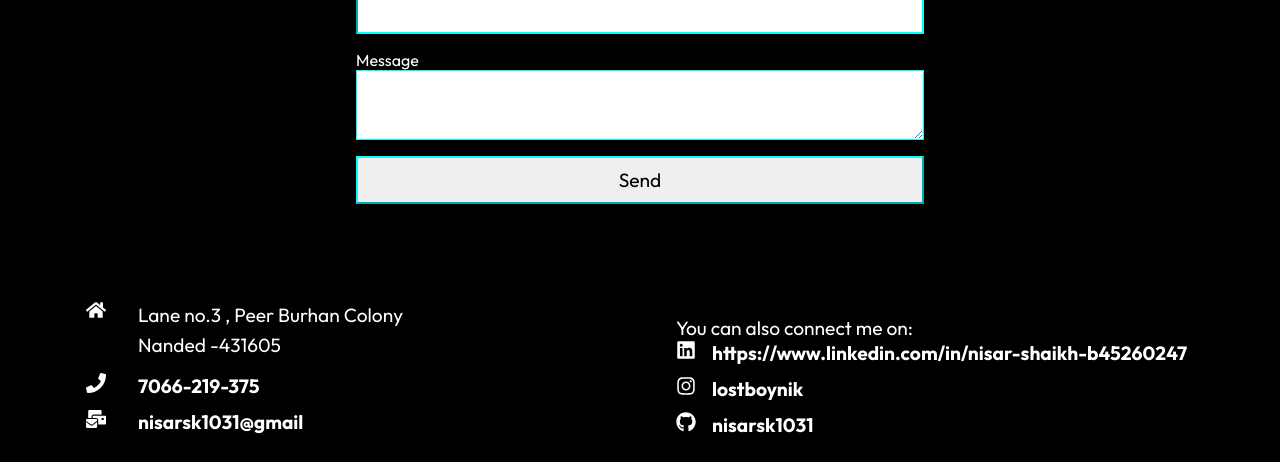
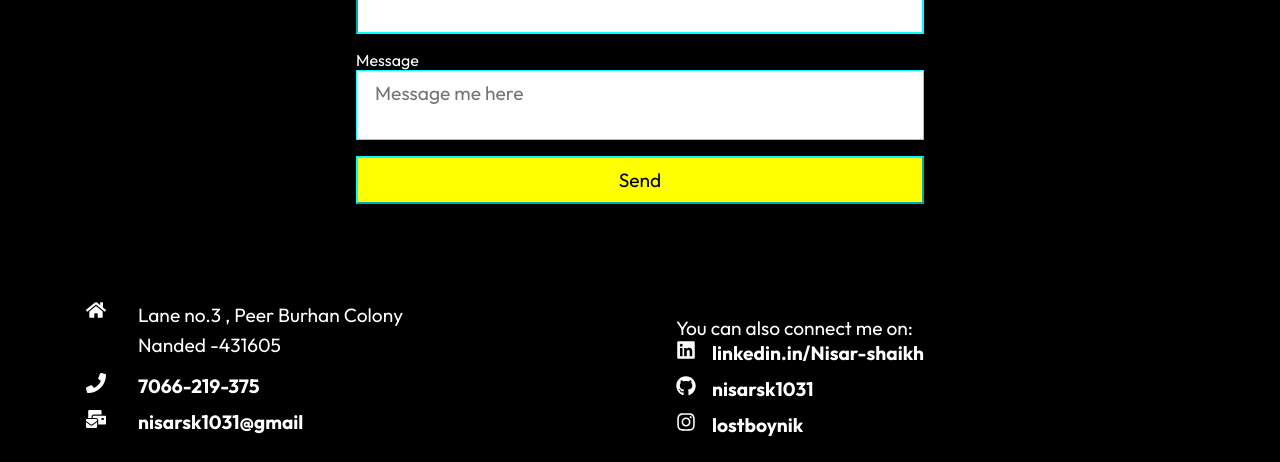
Before and after one commit to nisarsk1031/NisarPortfolio, a React (Create React App) app: page /Contact in a window 1280 px wide. Shown: the part 790-1252 px from the top of the page. Built offline with nearby package versions, Linux system fonts and the light colour scheme.

Commit message:
Added Clickable link and modification in navbar

```diff
--- a/src/components/ContactForm.jsx
+++ b/src/components/ContactForm.jsx
@@ -1,6 +1,6 @@
-import "./ContactFormStyles.css"
-import React,{useRef} from 'react'
-import emailjs from '@emailjs/browser';
+import "./ContactFormStyles.css";
+import React, { useRef } from "react";
+import emailjs from "@emailjs/browser";
 
 const ContactForm = () => {
   const form = useRef();
@@ -8,12 +8,21 @@ const ContactForm = () => {
   const sendEmail = (e) => {
     e.preventDefault();
 
-        emailjs.sendForm('YOUR_SERVICE_ID', 'YOUR_TEMPLATE_ID', form.current, 'YOUR_PUBLIC_KEY')
-          .then((result) => {
+    emailjs
+      .sendForm(
+        "YOUR_SERVICE_ID",
+        "YOUR_TEMPLATE_ID",
+        form.current,
+        "YOUR_PUBLIC_KEY"
+      )
+      .then(
+        (result) => {
           console.log(result.text);
-          }, (error) => {
+        },
+        (error) => {
           console.log(error.text);
-          });
+        }
+      );
   };
 
   return (
@@ -24,12 +33,11 @@ const ContactForm = () => {
         <label>Email</label>
         <input type="email" name="user_email" />
         <label>Message</label>
-      <textarea name="message" />
-      <input type="submit" value="Send" />
+        <textarea  className="txtar" name="message" placeholder="Message me here" />
+        <input className="sendcss" type="submit" value="Send" />
       </form>
+    </div>
+  );
+};
 
-    </div>
-  )
-}
-
-export default ContactForm
+export default ContactForm;
--- a/src/components/ContactFormStyles.css
+++ b/src/components/ContactFormStyles.css
@@ -18,3 +18,9 @@ form input, form textarea{
      border-color:aqua;
 
 }
+.sendcss{
+    background-color: yellow;
+}
+.txtar{
+    resize: none;
+}
--- a/src/components/Footer.jsx
+++ b/src/components/Footer.jsx
@@ -32,24 +32,32 @@ export const Footer = () => {
                 <div className="social">
                 <p>You can also connect me on:</p>
                 <div className="linkedin">
+                <a href=" https://www.linkedin.com/in/nisar-shaikh-b45260247" target="_blank">
                     <h4>
+
                 <FaLinkedin size={20}
                     style={{color:"#fff", marginRight:"1rem"}}/>
-                    https://www.linkedin.com/in/nisar-shaikh-b45260247
+                    linkedin.in/Nisar-shaikh
+
                     </h4>
+                    </a>
                     </div>
-                    <div className="insta">
-                        <h4>
-                <FaInstagram size={20}
-                    style={{color:"#fff", marginRight:"1rem"}}/>
-                    lostboynik
-                    </h4>
-                    </div>
+
                     <div className="github">
+                    <a href=" https://github.com/nisarsk1031" target="_blank">
                         <h4>
                 <FaGithub size={20}
                     style={{color:"#fff", marginRight:"1rem"}}/>
                     nisarsk1031
+                    </h4>
+                    </a>
+                    </div>
+                    <div className="insta">
+                        <h4>
+
+                <FaInstagram size={20}
+                    style={{color:"#fff", marginRight:"1rem"}}/>
+                    lostboynik
                     </h4>
                     </div>
                 </div>
--- a/src/components/NavStyles.css
+++ b/src/components/NavStyles.css
@@ -25,6 +25,14 @@ z-index: 10;
 }
 .hamburger{
     display: none;
+}
+.navcl:hover{
+    /* color:bisque;
+     */
+
+    /* text-decoration: underline; */
+    background-image: linear-gradient( 64.3deg,  rgba(254,122,152,0.81) 17.7%, rgba(255,206,134,1) 64.7%, rgba(172,253,163,0.64) 112.1% );
+
 }
 
 @media screen and (max-width:1040px){
--- a/src/components/Navbar.jsx
+++ b/src/components/Navbar.jsx
@@ -21,19 +21,19 @@ window.addEventListener("scroll",changeColor)
 
   return (
     <div className={color?"header header-bg":"header"}>
-        <Link to="/"><h1>Portfolio</h1></Link>
+        <Link to="/"><h1 className="navcl">Portfolio</h1></Link>
         <ul className={click?"navmenu active":"navmenu"}>
             <li>
-                <Link to="/">Home</Link>
+                <Link className="navcl" to="/">Home</Link>
             </li>
             <li>
-                <Link to="/Project">Project</Link>
+                <Link className="navcl" to="/Project">Project</Link>
             </li>
             <li>
-                <Link to="/About">About</Link>
+                <Link className="navcl" to="/About">About</Link>
             </li>
             <li>
-                <Link to="/Contact">Contact</Link>
+                <Link className="navcl" to="/Contact">Contact</Link>
             </li>
 
         </ul>
--- a/src/routes/Home.jsx
+++ b/src/routes/Home.jsx
@@ -2,12 +2,18 @@ import React from 'react'
 import Navbar from '../components/Navbar'
 import Heroimg from "../components/Heroimg"
 import { Footer } from '../components/Footer'
+// import Project from "../routes/Project"
+// import Contact from "../routes/Contact"
+// import About from "../routes/About"
 
 const Home = () => {
   return (
     <div>
          <Navbar/>
          <Heroimg/>
+         {/* <Project/>
+         <About/>
+         <Contact/> */}
          <Footer/>
     </div>
   )
```
Also changed, not shown: src/index.css (line endings or trailing spaces). Lines whose indentation alone changed are shown as unchanged.
